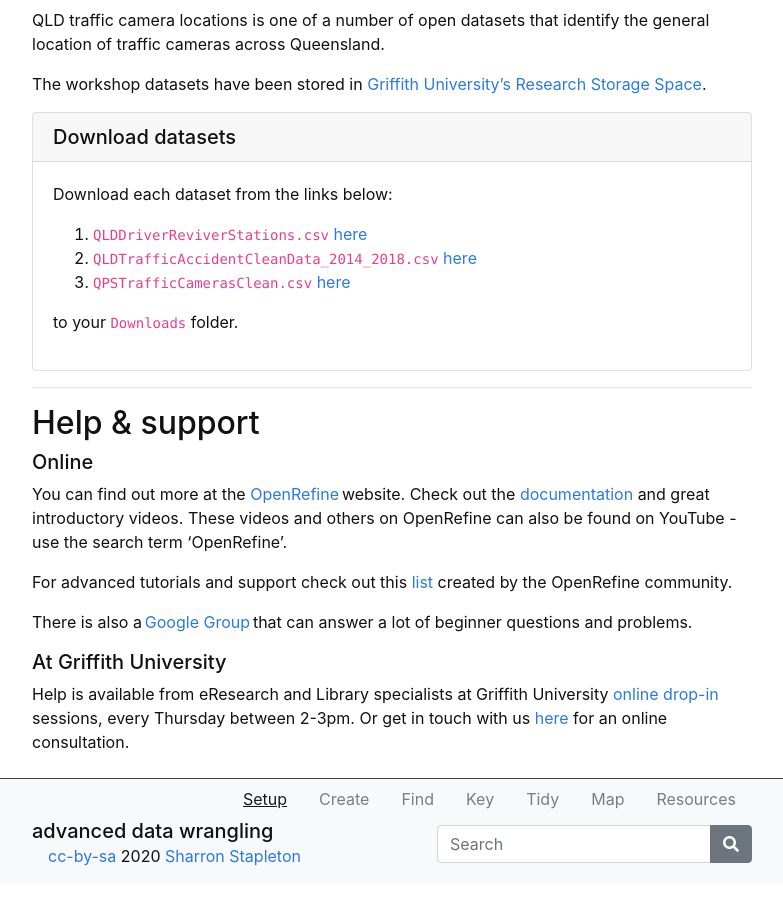
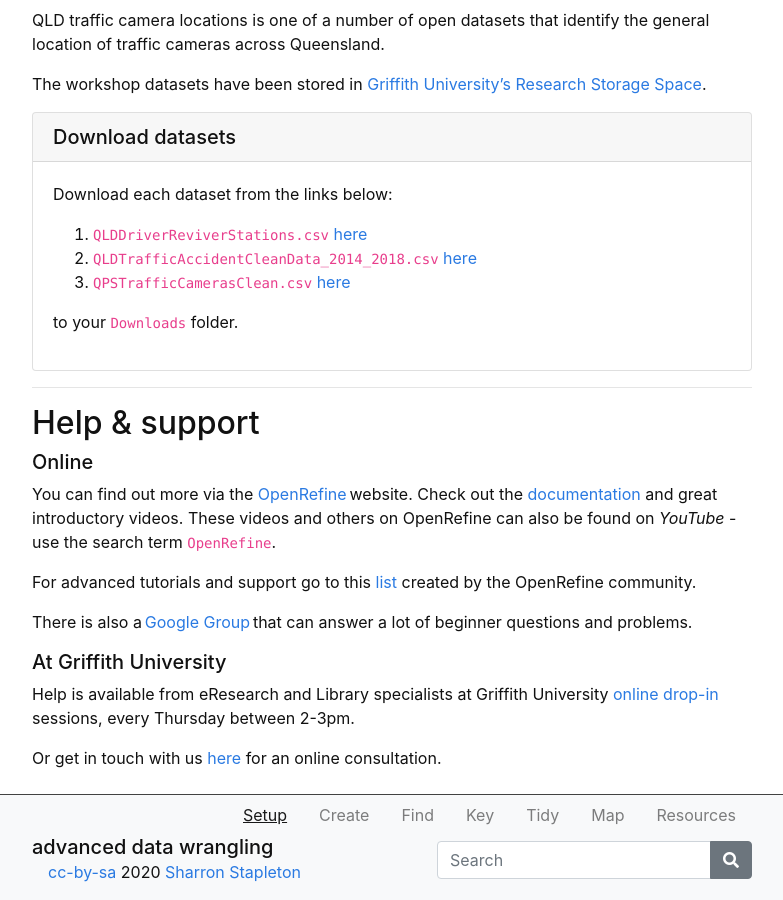
Before and after one commit to GULibrarySandbox/advanced-data-wrangle-old, a Jekyll site: the page built from content/1-setup.md, in a window 1280 px wide and 900 px high, scrolled down 632 px. Shown: the whole window, without its empty margins (248-1031 px from the left). Built offline with Jekyll 4.4.1, drawn with Linux system fonts in a browser that asks for light colours.

Commit message:
Update 1-setup.md

```diff
--- a/content/1-setup.md
+++ b/content/1-setup.md
@@ -38,13 +38,14 @@ to your `Downloads` folder.{% endcapture %}
 
 ##### Online
 
-You can find out more at the [OpenRefine](http://openrefine.org) website.  Check out the [documentation](http://openrefine.org/documentation.html) and great introductory videos. These videos and others on OpenRefine can also be found on YouTube - use the search term 'OpenRefine'.
+You can find out more via the [OpenRefine](http://openrefine.org) website.  Check out the [documentation](http://openrefine.org/documentation.html) and great introductory videos. These videos and others on OpenRefine can also be found on *YouTube* - use the search term `OpenRefine`.
 
-For advanced tutorials and support check out this [list](https://github.com/OpenRefine/OpenRefine/wiki/External-Resources) created by the OpenRefine community.
+For advanced tutorials and support go to this [list](https://github.com/OpenRefine/OpenRefine/wiki/External-Resources) created by the OpenRefine community.
 
 There is also a [Google Group](https://groups.google.com/forum/#!forum/openrefine) that can answer a lot of beginner questions and problems.
 
 ##### At Griffith University
 
 Help is available from eResearch and Library specialists at Griffith University [online drop-in](https://www.griffith.edu.au/library/research-publishing/online-drop-in-sessions) sessions, every Thursday between 2-3pm.
+
 Or get in touch with us [here](https://intranet.secure.griffith.edu.au/library/forms/help) for an online consultation.
```
